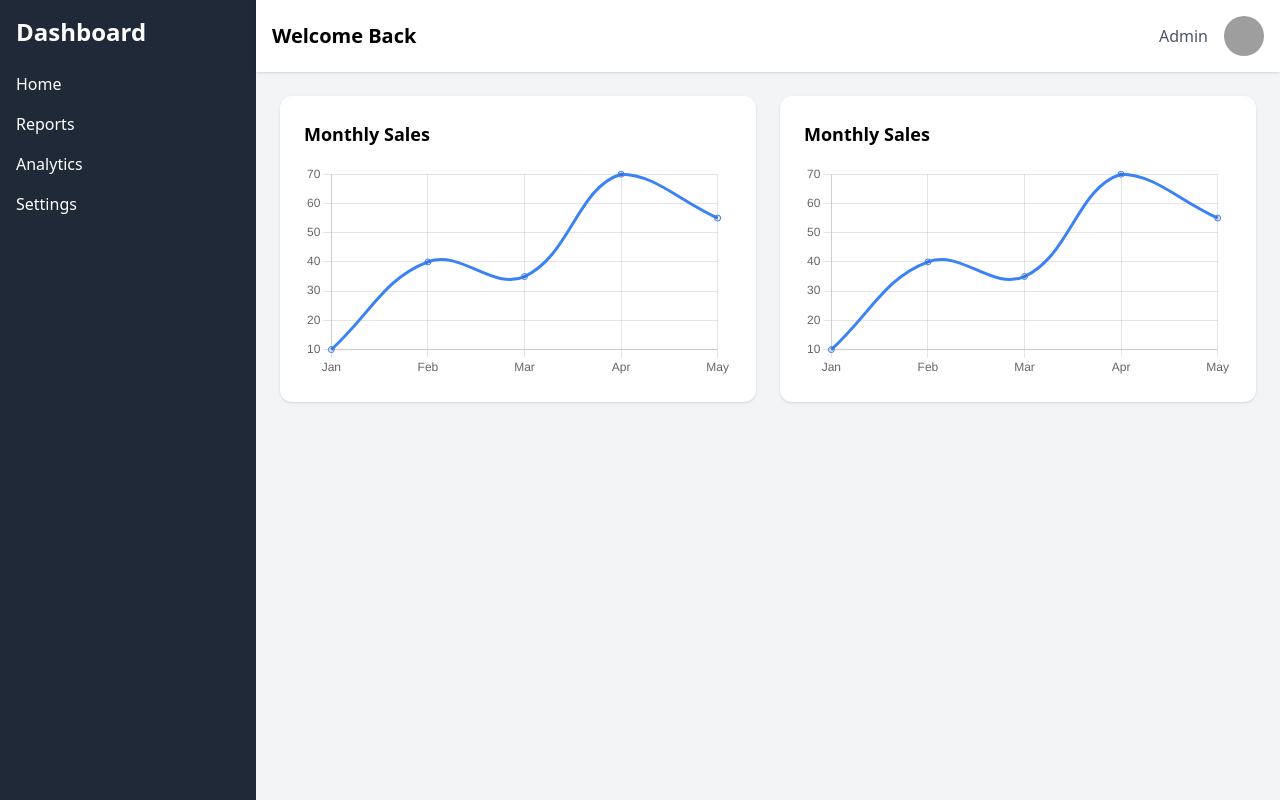
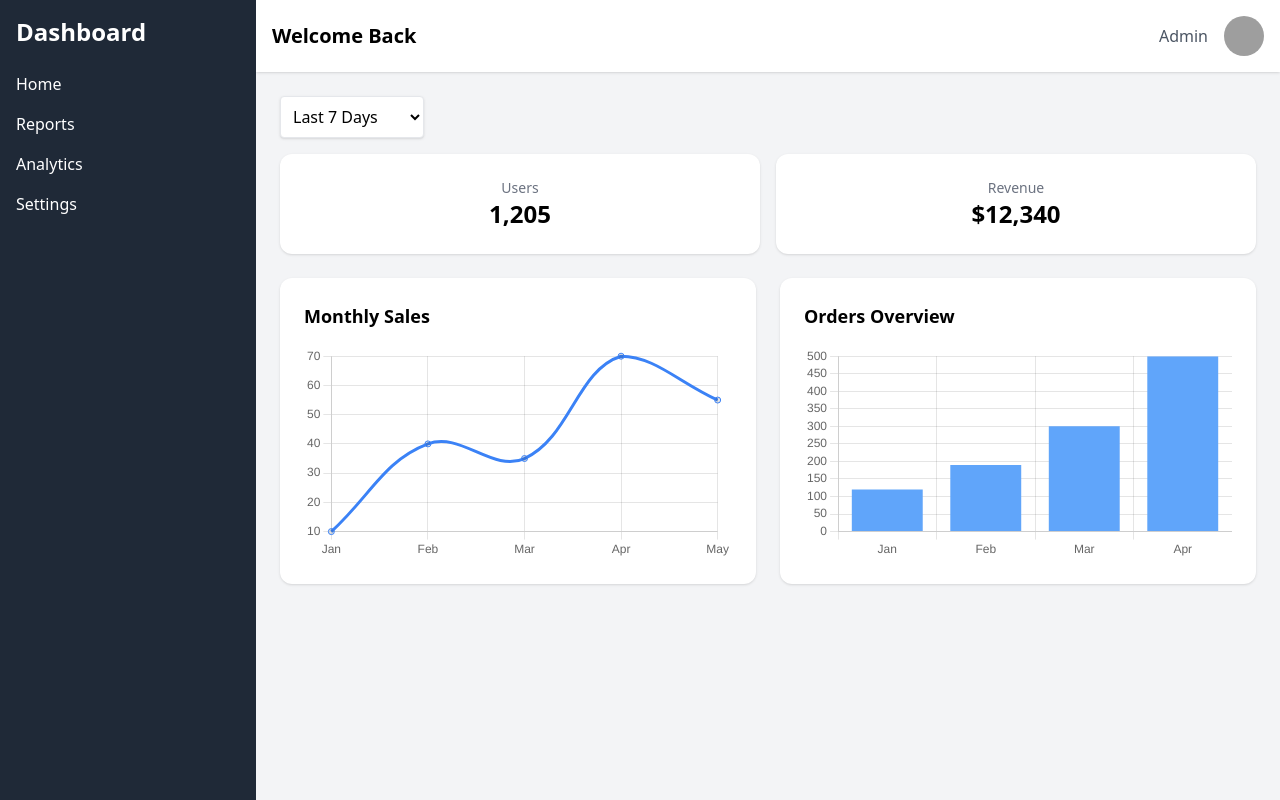
Before and after one commit to 12valor/Tailwind-React-Chart.js-dashboard-practice, a React (Create React App) app in the folder react-dashboard/: page / in a window 1280 px wide. Built offline with nearby package versions, Linux system fonts and the light colour scheme; grey boxes are pictures that could not be loaded.

Commit message:
Updated UI: Maroon student monitoring theme

```diff
--- a/react-dashboard/src/App.js
+++ b/react-dashboard/src/App.js
@@ -1,17 +1,31 @@
-import React from 'react';
+import React, { useState } from 'react';
 import Sidebar from './components/Sidebar';
 import Header from './components/Header';
 import ChartCard from './components/ChartCard';
+import StatCards from './components/StatCards';
+import FilterDropdown from './components/FilterDropdown';
+import BarChartCard from './components/BarChartCard';
 
 function App() {
+  const [filter, setFilter] = useState("7d");
+
+  const handleFilterChange = (e) => {
+    setFilter(e.target.value);
+    // You can update your charts based on this filter later
+  };
+
   return (
     <div className="flex h-screen bg-gray-100">
       <Sidebar />
-      <div className="flex-1 flex flex-col">
+      <div className="flex-1 flex flex-col overflow-y-auto">
         <Header />
-        <main className="p-6 grid grid-cols-1 md:grid-cols-2 gap-6">
-          <ChartCard />
-          <ChartCard />
+        <main className="p-6">
+          <FilterDropdown onChange={handleFilterChange} />
+          <StatCards />
+          <div className="grid grid-cols-1 md:grid-cols-2 gap-6">
+            <ChartCard />
+            <BarChartCard />
+          </div>
         </main>
       </div>
     </div>
--- /dev/null
+++ b/react-dashboard/src/components/BarChartCard.js
@@ -0,0 +1,32 @@
+import React from 'react';
+import { Bar } from 'react-chartjs-2';
+import {
+  Chart as ChartJS,
+  BarElement,
+  CategoryScale,
+  LinearScale,
+} from 'chart.js';
+
+ChartJS.register(BarElement, CategoryScale, LinearScale);
+
+const BarChartCard = () => {
+  const data = {
+    labels: ['Jan', 'Feb', 'Mar', 'Apr'],
+    datasets: [
+      {
+        label: 'Orders',
+        data: [120, 190, 300, 500],
+        backgroundColor: '#60a5fa',
+      },
+    ],
+  };
+
+  return (
+    <div className="bg-white rounded-xl shadow p-6">
+      <h3 className="text-lg font-bold mb-4">Orders Overview</h3>
+      <Bar data={data} />
+    </div>
+  );
+};
+
+export default BarChartCard;
--- /dev/null
+++ b/react-dashboard/src/components/FilterDropdown.js
@@ -0,0 +1,18 @@
+import React from 'react';
+
+const FilterDropdown = ({ onChange }) => {
+  return (
+    <div className="mb-4">
+      <select
+        onChange={onChange}
+        className="p-2 border rounded bg-white shadow"
+      >
+        <option value="7d">Last 7 Days</option>
+        <option value="30d">This Month</option>
+        <option value="90d">Last 3 Months</option>
+      </select>
+    </div>
+  );
+};
+
+export default FilterDropdown;
```
Also changed, not shown: react-dashboard/src/components/FilternDropdown.js (deleted).
